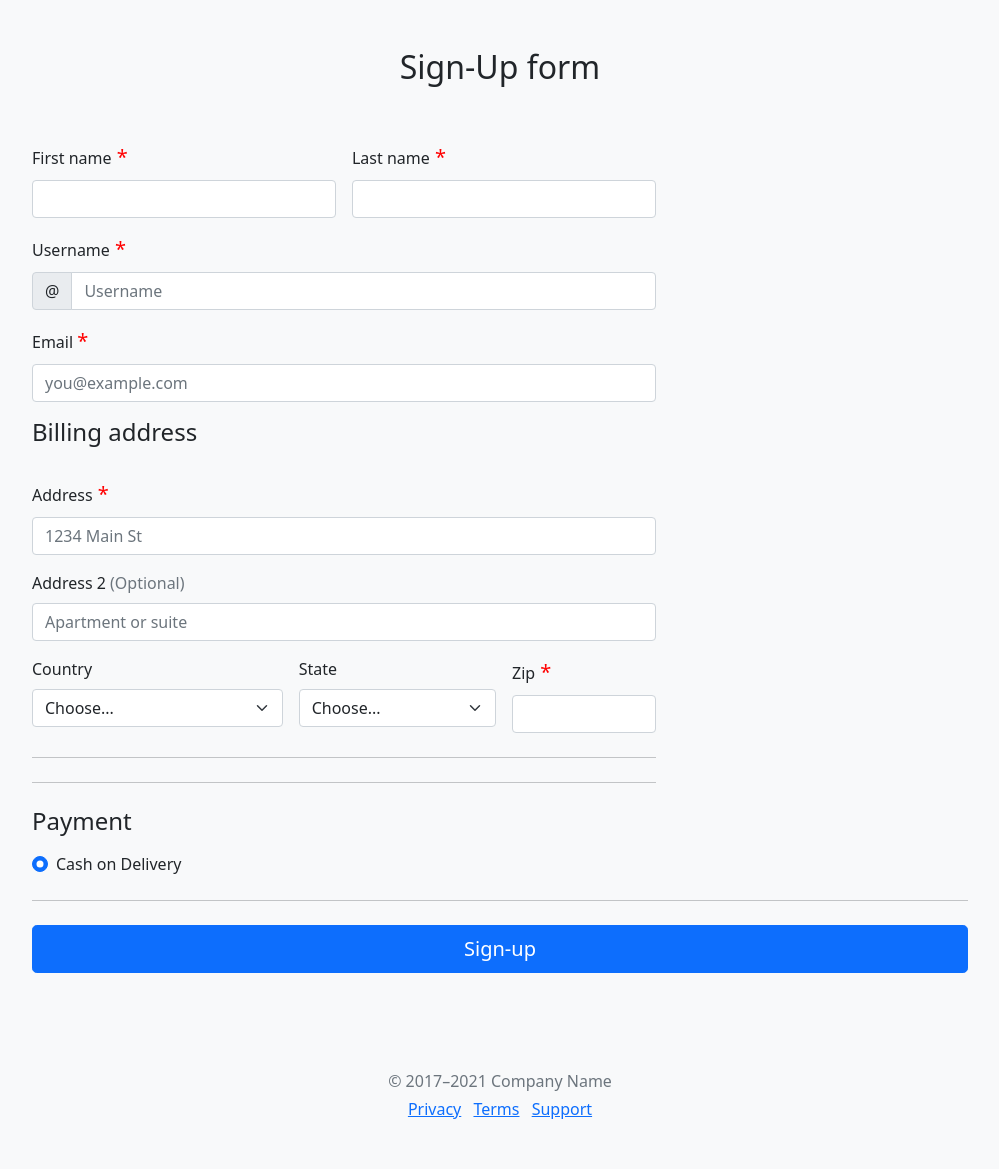
After one commit to Ayushijain-vanshikaDua/DevProject, a Django app: page /shop/signup/ in a window 1280 px wide. The commit adds this page. Shown: the whole page, without its empty margins (140-1139 px from the left). Run offline with Django 3.2, Linux system fonts and the light colour scheme.

Commit message:
created signup.html

```diff
--- a/shop/templates/shop/basic.html
+++ b/shop/templates/shop/basic.html
@@ -45,7 +45,7 @@
       <input class="form-control mr-sm-2" type="search" placeholder="Search" aria-label="Search">
       <button class="btn btn-outline-success my-2 my-sm-0" type="submit">Search</button>
     </form>
-    <a href="signin.html"><button class="btn btn-outline-success mx-2 my-2 my-sm-0" type="submit">Sign In</button></a>
+    <a href="/shop/login"><button class="btn btn-outline-success mx-2 my-2 my-sm-0" type="submit">Sign In {{request.user.first_name}}</button></a>
     <button type="button" class="btn btn-secondary mx-2" id="popcart" data-container="body" data-toggle="popover" data-placement="bottom" data-html="true" data-content="Vivamus
 sagittis lacus vel augue laoreet rutrum faucibus.">
 
--- a/shop/templates/shop/index.html
+++ b/shop/templates/shop/index.html
@@ -136,7 +136,7 @@ function updatePopover(cart) {
     popStr = popStr + "</div> <a href='/shop/checkout'><button class='btn btn-primary' id ='checkout'>Checkout</button></a> <button class='btn btn-primary' onclick='clearCart()' id ='clearCart'>Clear Cart</button>     "
     console.log(popStr);
     document.getElementById('popcart').setAttribute('data-content', popStr);
-    $('#popcart').popover('show');
+    //$('#popcart').popover('show');
 
 }
 
--- a/shop/templates/shop/login.html
+++ b/shop/templates/shop/login.html
@@ -39,7 +39,7 @@
 
 <main class="form-signin">
   <form method="POST" action="/shop/login/">
-  {%csrf_token%}
+  {% csrf_token %}
     <img class="mb-4" src="\media\shop\images\img_avatar2.png" alt="" width="72" height="65">
     <h1 class="h3 mb-3 fw-normal">Please sign in</h1>
 
--- /dev/null
+++ b/shop/templates/shop/signup.html
@@ -0,0 +1,208 @@
+
+<!doctype html>
+<html lang="en">
+  <head>
+    <meta charset="utf-8">
+    <meta name="viewport" content="width=device-width, initial-scale=1">
+    <meta name="description" content="">
+    <meta name="author" content="Mark Otto, Jacob Thornton, and Bootstrap contributors">
+    <meta name="generator" content="Hugo 0.88.1">
+    <title>sweettooth | Sign-up</title>
+
+    <link rel="canonical" href="https://getbootstrap.com/docs/5.1/examples/checkout/">
+
+
+
+    <!-- Bootstrap core CSS -->
+<link href="https://getbootstrap.com/docs/5.1/dist/css/bootstrap.min.css" rel="stylesheet" integrity="sha384-F3w7mX95PdgyTmZZMECAngseQB83DfGTowi0iMjiWaeVhAn4FJkqJByhZMI3AhiU" crossorigin="anonymous">
+
+    <!-- Favicons -->
+
+<link rel="manifest" href="https://getbootstrap.com/docs/5.1/assets/img/favicons/manifest.json">
+<link rel="mask-icon" href="https://getbootstrap.com/docs/5.1/assets/img/favicons/safari-pinned-tab.svg" color="#7952b3">
+<meta name="theme-color" content="#7952b3">
+
+
+    <style>
+    .container {
+        max-width: 960px;
+    }
+
+    .required:after {
+        content:" *";
+        color: red;
+        font-size: 20px;
+    }
+
+      .bd-placeholder-img {
+        font-size: 1.125rem;
+        text-anchor: middle;
+        -webkit-user-select: none;
+        -moz-user-select: none;
+        user-select: none;
+      }
+
+      @media (min-width: 768px) {
+        .bd-placeholder-img-lg {
+          font-size: 3.5rem;
+        }
+      }
+    </style>
+
+  </head>
+  <body class="bg-light">
+
+<div class="container mx-50">
+  <main>
+    <div class="py-5 text-center">
+      <h2>Sign-Up form</h2>
+    </div>
+
+
+      <div class="col-md-7 col-lg-8">
+
+        <form class="needs-validation" novalidate>
+          <div class="row g-3">
+            <div class="col-sm-6">
+              <label for="firstName" class="form-label required">First name</label>
+              <input type="text" class="form-control" id="firstName" placeholder="" value="" required>
+              <div class="invalid-feedback">
+                Valid first name is required.
+              </div>
+            </div>
+
+            <div class="col-sm-6">
+              <label for="lastName" class="form-label required">Last name</label>
+              <input type="text" class="form-control" id="lastName" placeholder="" value="" required>
+              <div class="invalid-feedback">
+                Valid last name is required.
+              </div>
+            </div>
+
+            <div class="col-12">
+              <label for="username" class="form-label required">Username</label>
+              <div class="input-group has-validation">
+                <span class="input-group-text">@</span>
+                <input type="text" class="form-control" id="username" placeholder="Username" required>
+              <div class="invalid-feedback">
+                  Your username is required.
+                </div>
+              </div>
+            </div>
+
+            <div class="col-12">
+              <label for="email" class="form-label required">Email <span class="text-muted"></span></label>
+              <input type="email" class="form-control" id="email" placeholder="you@example.com">
+              <div class="invalid-feedback">
+                Please enter a valid email address for shipping updates.
+              </div>
+            </div>
+            <h4 class="mb-3">Billing address</h4>
+            <div class="col-12">
+              <label for="address" class="form-label required">Address</label>
+              <input type="text" class="form-control" id="address" placeholder="1234 Main St" required>
+              <div class="invalid-feedback">
+                Please enter your shipping address.
+              </div>
+            </div>
+
+            <div class="col-12">
+              <label for="address2" class="form-label">Address 2 <span class="text-muted">(Optional)</span></label>
+              <input type="text" class="form-control" id="address2" placeholder="Apartment or suite">
+            </div>
+
+            <div class="col-md-5">
+              <label for="country" class="form-label">Country</label>
+              <select class="form-select" id="country" required>
+                <option value="">Choose...</option>
+                <option>United States</option>
+              </select>
+              <div class="invalid-feedback">
+                Please select a valid country.
+              </div>
+            </div>
+
+            <div class="col-md-4">
+              <label for="state" class="form-label">State</label>
+              <select class="form-select" id="state" required>
+                <option value="">Choose...</option>
+                <option>California</option>
+              </select>
+              <div class="invalid-feedback">
+                Please provide a valid state.
+              </div>
+            </div>
+
+            <div class="col-md-3">
+              <label for="zip" class="form-label required">Zip</label>
+              <input type="text" class="form-control" id="zip" placeholder="" required>
+              <div class="invalid-feedback">
+                Zip code required.
+              </div>
+            </div>
+          </div>
+
+          <hr class="my-4">
+
+
+          <hr class="my-4">
+
+          <h4 class="mb-3">Payment</h4>
+
+          <div class="my-3">
+            <div class="form-check">
+              <input id="credit" name="paymentMethod" type="radio" class="form-check-input" checked required>
+              <label class="form-check-label" for="credit">Cash on Delivery</label>
+            </div>
+          </div>
+
+
+
+
+          </div>
+
+          <hr class="my-4">
+
+          <button class="w-100 btn btn-primary btn-lg" type="submit">Sign-up</button>
+        </form>
+      </div>
+    </div>
+  </main>
+
+  <footer class="my-5 pt-5 text-muted text-center text-small">
+    <p class="mb-1">&copy; 2017–2021 Company Name</p>
+    <ul class="list-inline">
+      <li class="list-inline-item"><a href="#">Privacy</a></li>
+      <li class="list-inline-item"><a href="#">Terms</a></li>
+      <li class="list-inline-item"><a href="#">Support</a></li>
+    </ul>
+  </footer>
+</div>
+
+
+    <script src="https://getbootstrap.com/docs/5.1/dist/js/bootstrap.bundle.min.js" integrity="sha384-/bQdsTh/da6pkI1MST/rWKFNjaCP5gBSY4sEBT38Q/9RBh9AH40zEOg7Hlq2THRZ" crossorigin="anonymous"></script>
+
+      <script>
+        // Example starter JavaScript for disabling form submissions if there are invalid fields
+(function () {
+  'use strict'
+
+  // Fetch all the forms we want to apply custom Bootstrap validation styles to
+  var forms = document.querySelectorAll('.needs-validation')
+
+  // Loop over them and prevent submission
+  Array.prototype.slice.call(forms)
+    .forEach(function (form) {
+      form.addEventListener('submit', function (event) {
+        if (!form.checkValidity()) {
+          event.preventDefault()
+          event.stopPropagation()
+        }
+
+        form.classList.add('was-validated')
+      }, false)
+    })
+})(
+      </script>
+  </body>
+</html>
--- a/shop/urls.py
+++ b/shop/urls.py
@@ -11,4 +11,5 @@ urlpatterns = [
     path("checkout/", views.checkout, name="Checkout"),
     path('login/', views.loginUser, name="login"),
     path('logout/', views.logoutUser, name="logout"),
+    path('signup/', views.signup, name="signup"),
 ]
--- a/shop/views.py
+++ b/shop/views.py
@@ -109,4 +109,8 @@ def loginUser(request):
 
 def logoutUser(request):
     logout(request)
-    return redirect("/shop/login")
+    return redirect("/shop/login.html")
+
+
+def signup(request):
+    return render(request, 'shop/signup.html')
```
Also changed, not shown: db.sqlite3.
